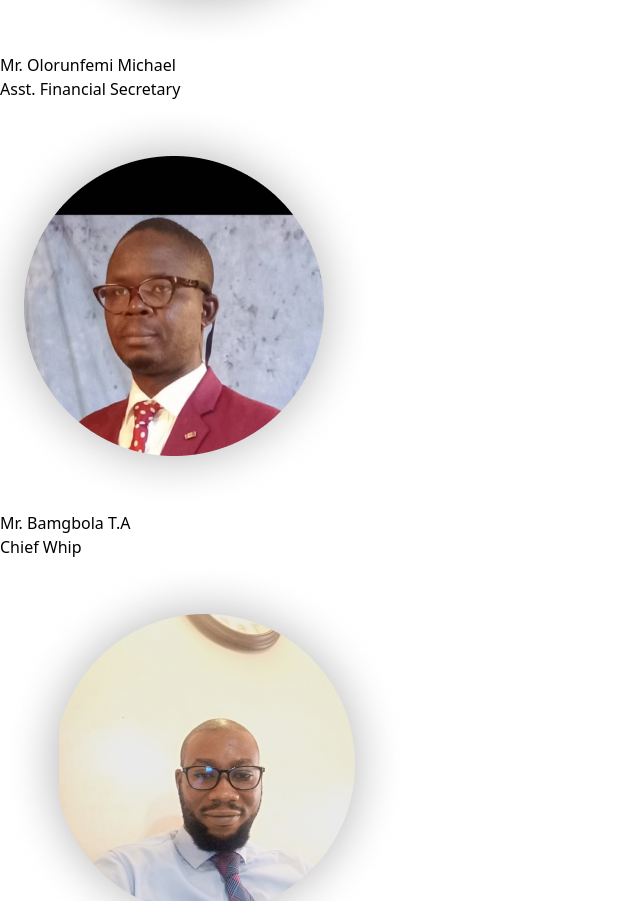
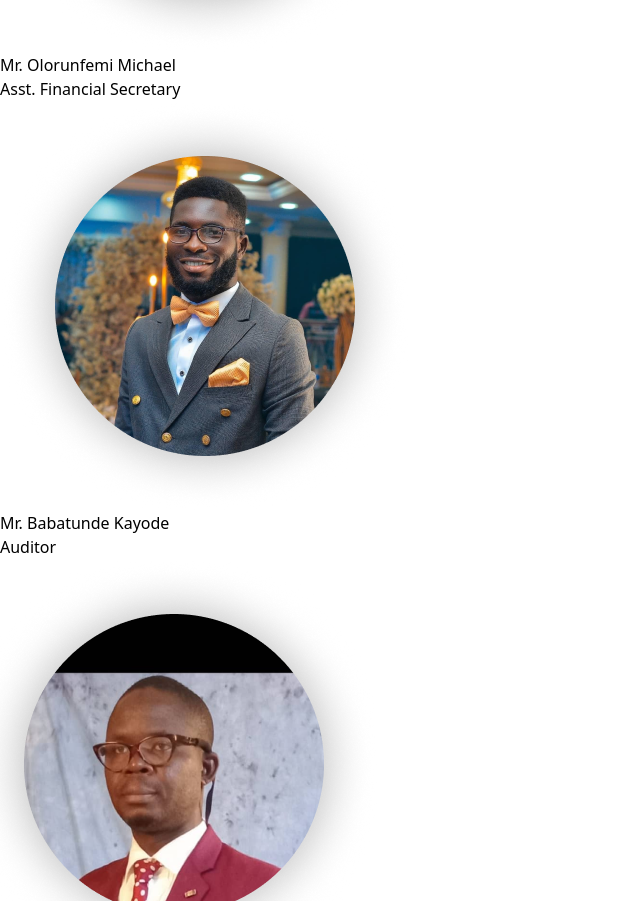
Before and after one commit to adepoju-oluwatobi/cooperative-portal-frontend, a React (Vite) app: page / in a window 1280 px wide. Shown: the part 7407-8308 px from the top of the page, without its empty margins (0-640 px from the left). Built offline with nearby package versions, Linux system fonts and the light colour scheme.

Commit message:
added the auditor

```diff
--- a/src/components/Officials.jsx
+++ b/src/components/Officials.jsx
@@ -7,6 +7,7 @@
 import PRO from "../assets/pro.png"
 import Treasurer from "../assets/treasurer.png"
 import President from "../assets/dummy-off1.png"
+import Audito from "../assets/Auditor.png"
 
 function Officials() {
   return (
@@ -77,7 +78,7 @@
           </div>
         </div>
 
-        {/* <div className="flex flex-col justify-center items-center">
+        <div className="flex flex-col justify-center items-center">
           <div>
             <img className="w-[200px]" src={Audito} alt="" />
           </div>
@@ -87,7 +88,7 @@
             </p>
             <p className="text-center font-bold">Auditor</p>
           </div>
-        </div> */}
+        </div>
 
         <div className="flex flex-col justify-center items-center">
           <div>
```
